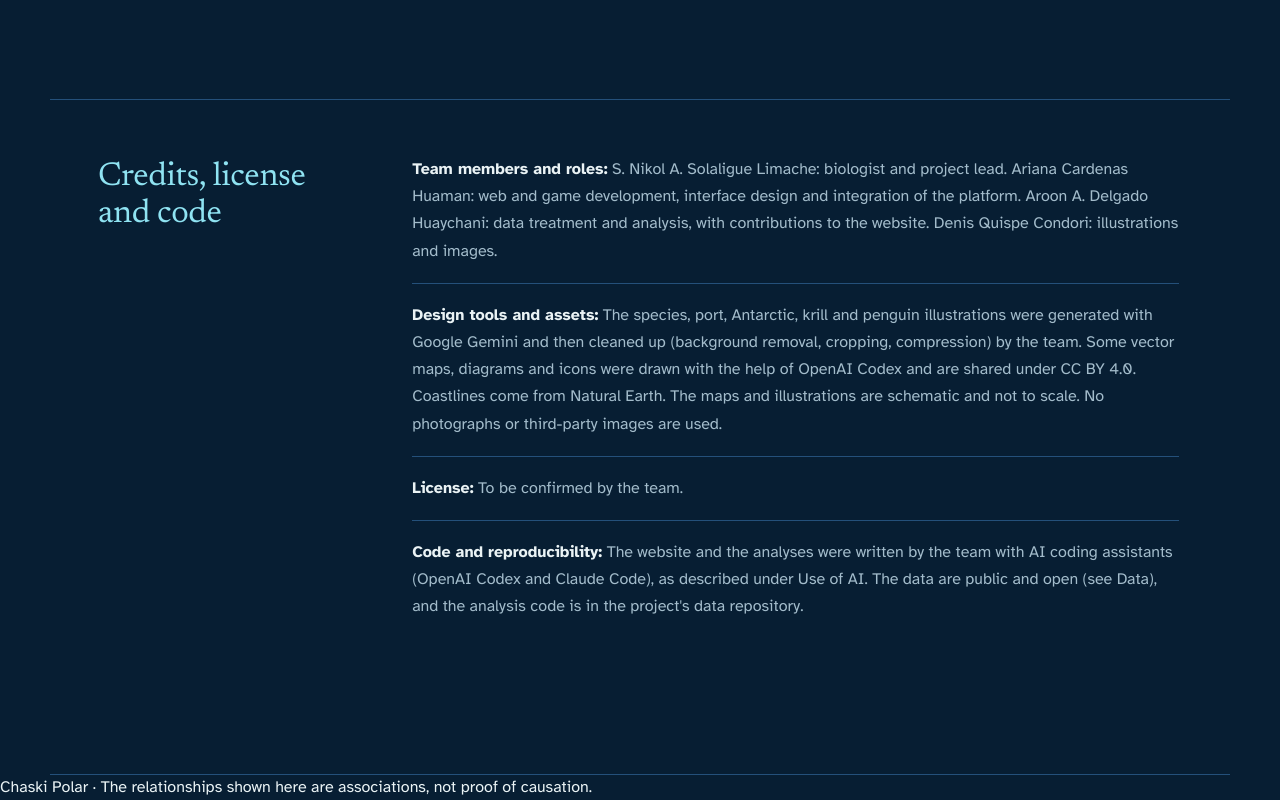
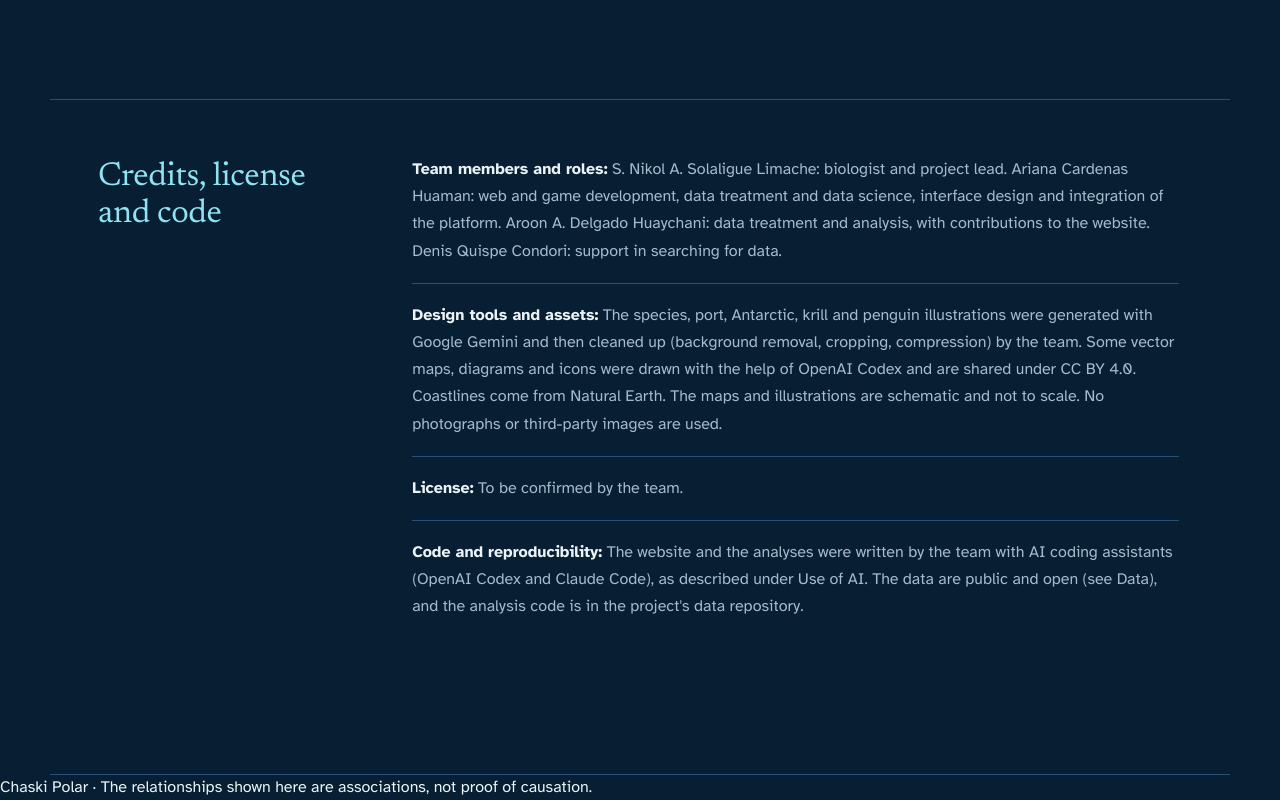
Before and after one commit to chaski-polar-2026/chaski-polar-webpage, a React (Vite) app: page /about in a window 1280 px wide. Shown: the part 5048-5848 px from the top of the page. Built offline with nearby package versions, Linux system fonts and the light colour scheme.

Commit message:
About: ajuste de roles del equipo

```diff
--- a/src/pages/AboutPage.tsx
+++ b/src/pages/AboutPage.tsx
@@ -107,7 +107,7 @@ export default function AboutPage() {
       <section data-reveal className="seccion pescadores" id="credits" aria-labelledby="t-credits">
         <h2 id="t-credits">Credits, license and code</h2>
         <ul className="about-lista">
-          <li><strong>Team members and roles:</strong> S. Nikol A. Solaligue Limache: biologist and project lead. Ariana Cardenas Huaman: web and game development, interface design and integration of the platform. Aroon A. Delgado Huaychani: data treatment and analysis, with contributions to the website. Denis Quispe Condori: illustrations and images.</li>
+          <li><strong>Team members and roles:</strong> S. Nikol A. Solaligue Limache: biologist and project lead. Ariana Cardenas Huaman: web and game development, data treatment and data science, interface design and integration of the platform. Aroon A. Delgado Huaychani: data treatment and analysis, with contributions to the website. Denis Quispe Condori: support in searching for data.</li>
           <li><strong>Design tools and assets:</strong> The species, port, Antarctic, krill and penguin illustrations were generated with Google Gemini and then cleaned up (background removal, cropping, compression) by the team. Some vector maps, diagrams and icons were drawn with the help of OpenAI Codex and are shared under CC BY 4.0. Coastlines come from Natural Earth. The maps and illustrations are schematic and not to scale. No photographs or third-party images are used.</li>
           <li><strong>License:</strong> {PENDIENTE}</li>
           <li><strong>Code and reproducibility:</strong> The website and the analyses were written by the team with AI coding assistants (OpenAI Codex and Claude Code), as described under Use of AI. The data are public and open (see Data), and the analysis code is in the project&apos;s data repository.</li>
```
